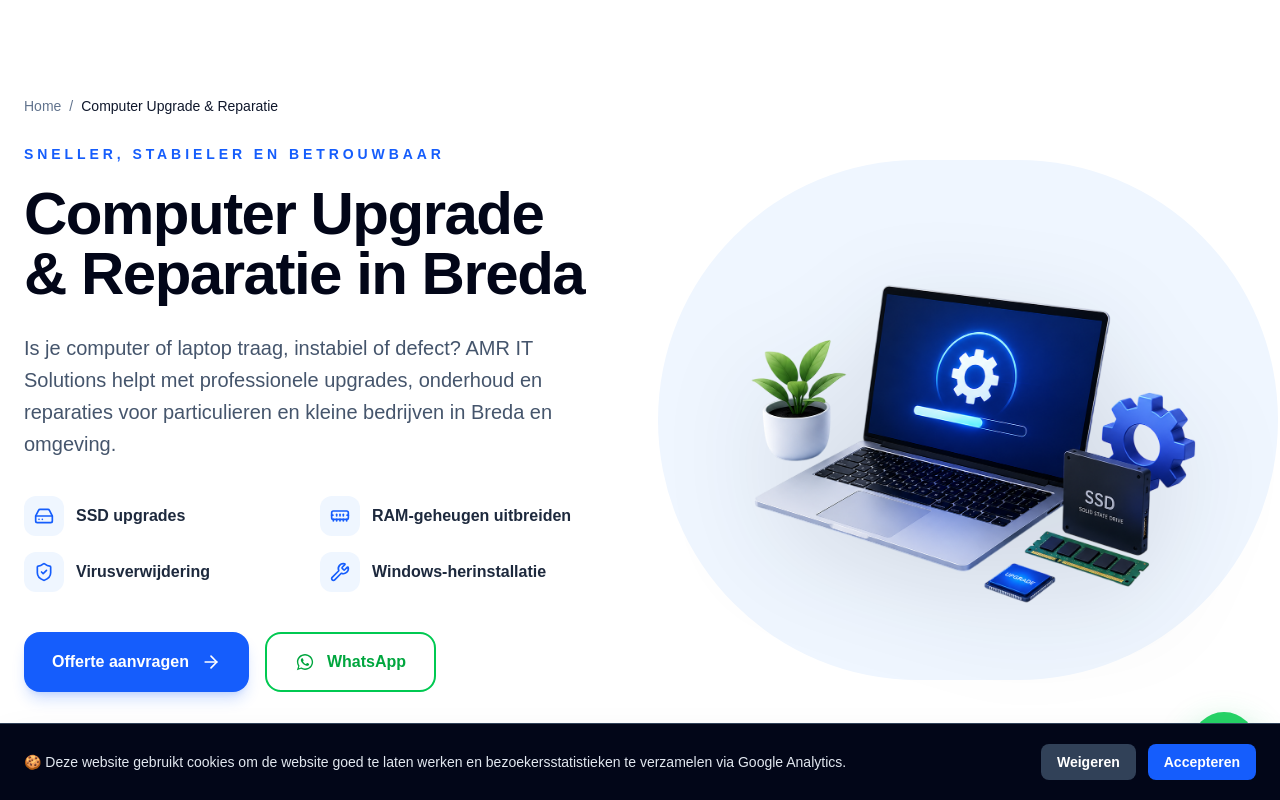
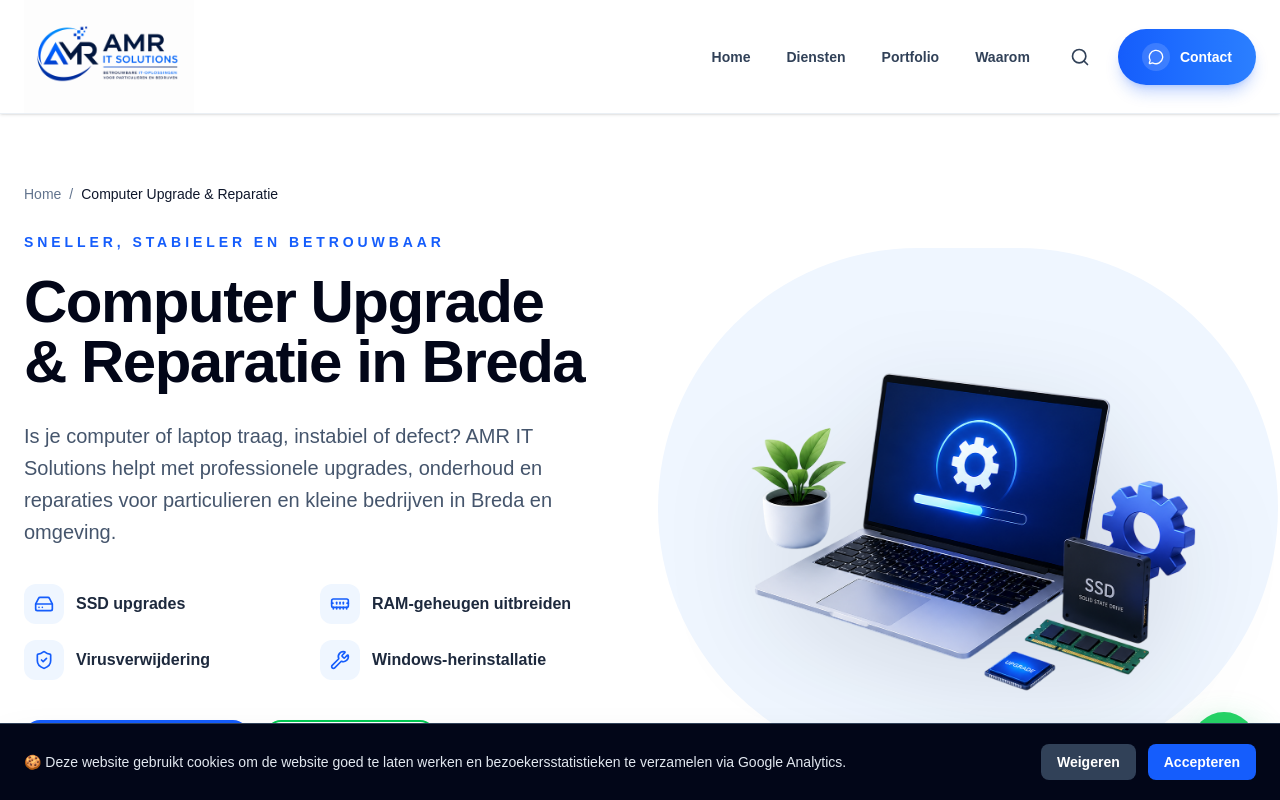
Before and after one commit to amritsolutions/amr-it-solutions, a Next.js app: page /computer-upgrade-reparatie in a window 1280 px wide. Shown: the top 800 px of the page. Built offline with nearby package versions, Linux system fonts and the light colour scheme.

Commit message:
zoek serch

```diff
--- a/app/layout.tsx
+++ b/app/layout.tsx
@@ -3,6 +3,7 @@ import Script from "next/script";
 import { Geist, Geist_Mono } from "next/font/google";
 import "./globals.css";
 
+import Navbar from "@/components/Navbar";
 import CookieBanner from "@/components/CookieBanner";
 import Footer from "@/components/Footer";
 import WhatsAppButton from "@/components/WhatsAppButton";
@@ -116,6 +117,8 @@ export default function RootLayout({
           }}
         />
 
+        <Navbar />
+
         <main className="flex-1">{children}</main>
 
         <WhatsAppButton />
--- a/app/page.tsx
+++ b/app/page.tsx
@@ -1,4 +1,3 @@
-import Navbar from "@/components/Navbar";
 import Hero from "@/components/Hero";
 import Services from "@/components/Services";
 import WhyUs from "@/components/WhyUs";
@@ -9,7 +8,7 @@ import FadeIn from "@/components/FadeIn";
 export default function Home() {
   return (
     <main className="min-h-screen overflow-x-clip bg-white text-slate-950">
-      <Navbar />
+
 
       <Hero />
 
```
